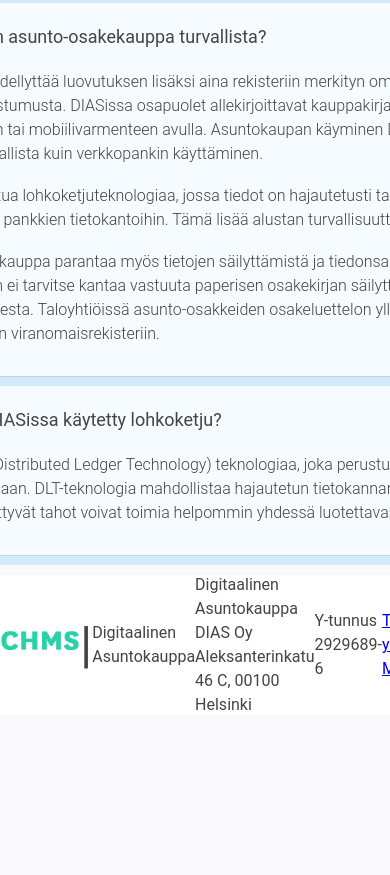
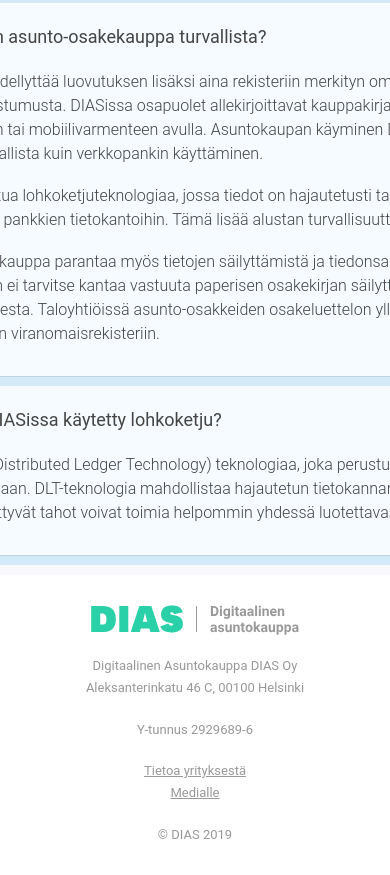
Before and after one commit to Asabeneh/mustangs, a plain HTML site: page index.html in a window 390 px wide. Shown: the part 5936-6811 px from the top of the page. Before the commit the page ends 6653 px from the top, so only its background shows below. Drawn offline with Linux system fonts and the light colour scheme.

Commit message:
updated footer styles and added media queries to make responsive

```diff
--- a/css/style.css
+++ b/css/style.css
@@ -239,7 +239,7 @@ div.content > div.logos {
   background-color: darkorchid;
 }
 
-/* ===FOOTER=== */
+/* FAQ */
 .faq-menu {
   display: flex;
   justify-content: center;
@@ -288,10 +288,6 @@ div.content > div.logos {
   width: 720px;
 }
 
-.questions {
-  padding: 20px 80px 20px 30px;
-}
-
 .item > p {
   font-size: 16px;
   font-weight: 300;
@@ -302,6 +298,11 @@ div.content > div.logos {
   padding-bottom: 30px;
 }
 
+.questions {
+  padding: 20px 80px 20px 30px;
+}
+
+/* Footer */
 footer {
   background: #ffffff;
   height: 140px;
@@ -312,17 +313,49 @@ footer {
 }
 
 footer ul {
+  color: #999;
   display: flex;
   flex: 1;
-  justify-content: space-around;
+  justify-content: space-between;
   align-items: center;
+  font-size: 13px;
+  line-height: 1.67;
+  height: 100%;
+  padding: 0 140px;
   list-style-type: none;
 }
 
-.chms-logo img {
-  width: 5rem;
+footer ul :nth-child(4) a {
+  color: #999;
 }
 
-.footer-style > ul > li:nth-child(2) {
-  font-size: 50px;
+footer span {
+  display: block;
 }
+
+.chms-logo img {
+  border-style: none;
+  height: 30px;
+  vertical-align: middle;
+}
+
+/* Media Queries */
+@media only screen and (max-width: 1000px) {
+  footer {
+    height: 100%;
+  }
+
+  footer ul {
+    flex-direction: column;
+    text-align: center;
+    padding: 20px;
+  }
+
+  footer li {
+    margin: 10px 0;
+  }
+
+  footer span {
+    display: initial;
+  }
+}
--- a/index.html
+++ b/index.html
@@ -427,19 +427,17 @@
         <footer class="footer-style">
           <ul>
             <li class="chms-logo">
-              <img src="./assets/images/logo.png" alt="CHMS Logo" />
+              <a href="#"><img src="./assets/images/logo-dias-grey.svg" alt="CHMS Logo" /></a>
             </li>
-            <li>|</li>
-            <li>Digitaalinen <br />Asuntokauppa</li>
             <li>
               Digitaalinen Asuntokauppa DIAS Oy <br />Aleksanterinkatu 46 C,
               00100 Helsinki
             </li>
-            <li>Y-tunnus <br />2929689-6</li>
+            <li><span>Y-tunnus</span> 2929689-6</li>
             <li>
               <a href="#">Tietoa yrityksestä</a> <br /><a href="#">Medialle</a>
             </li>
-            <li>&copy;DIAS 2019</li>
+            <li>&copy;&nbsp;DIAS 2019</li>
           </ul>
         </footer>
       </div>
```
